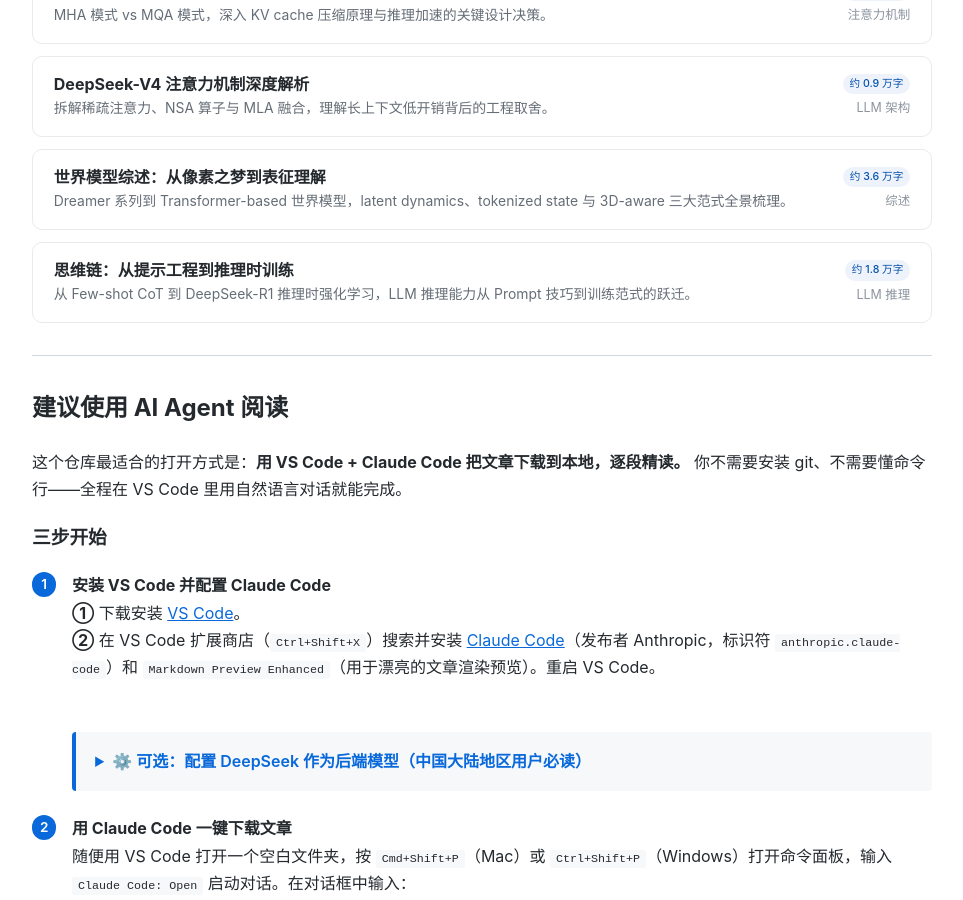
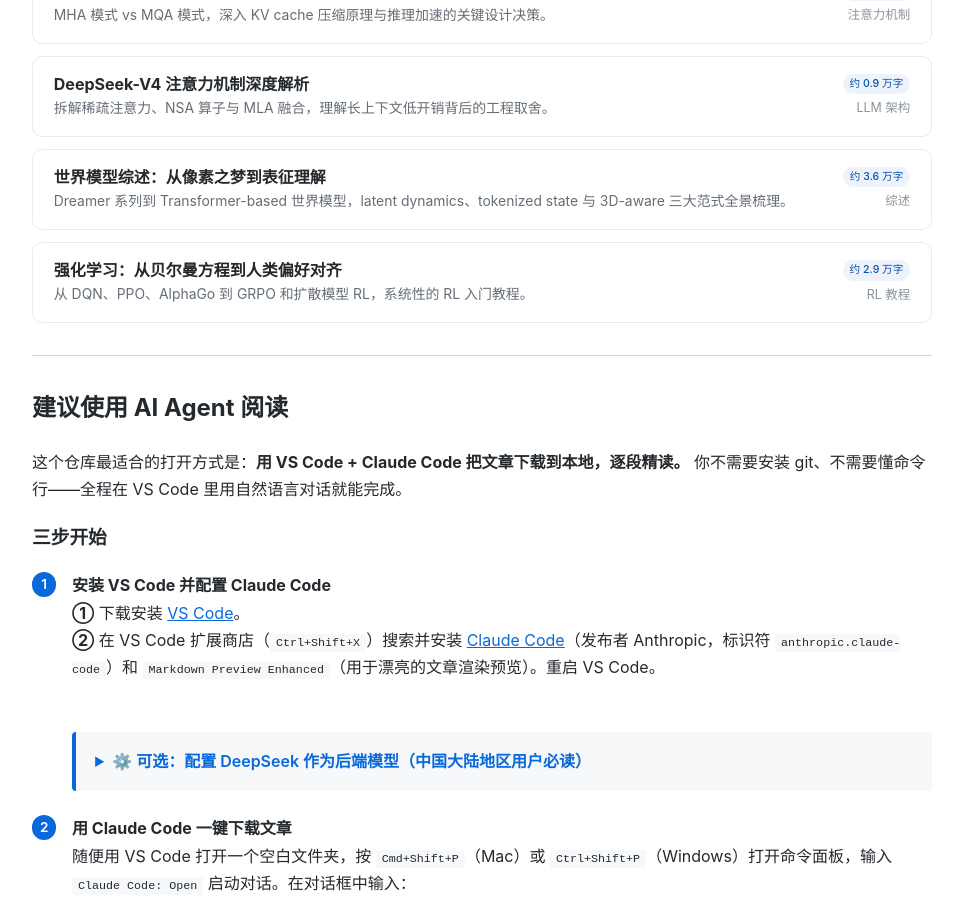
Before and after one commit to liuwwei3/liuwwei3.github.io, a Jekyll site: the page built from index.md, in a window 1280 px wide and 900 px high, scrolled down 597 px. Shown: the whole window, without its empty margins (158-1121 px from the left). Built offline with Jekyll 4.4.1, drawn with Linux system fonts in a browser that asks for light colours.

Commit message:
add RL tutorial article, remove CoT article from homepage
- Upload RL-Tutorial.md (约 2.9 万字)
- Remove cot-survey card from index.md
- Remove cot-survey entry from README.md
- Fix duplicate frontmatter in blog copy

Co-Authored-By: Claude <noreply@anthropic.com>

```diff
--- a/index.md
+++ b/index.md
@@ -165,14 +165,14 @@ title: "Davi Liu's AI Blogs"
   </div>
   </a>
 
-  <a href="blogs/cot-survey" style="text-decoration:none; color:inherit;">
+  <a href="blogs/RL-Tutorial" style="text-decoration:none; color:inherit;">
   <div class="post-card">    <div class="post-card-body">
-      <div class="post-card-title">思维链：从提示工程到推理时训练</div>
-      <div class="post-card-desc">从 Few-shot CoT 到 DeepSeek-R1 推理时强化学习，LLM 推理能力从 Prompt 技巧到训练范式的跃迁。</div>
+      <div class="post-card-title">强化学习：从贝尔曼方程到人类偏好对齐</div>
+      <div class="post-card-desc">从 DQN、PPO、AlphaGo 到 GRPO 和扩散模型 RL，系统性的 RL 入门教程。</div>
     </div>
     <div class="post-card-meta">
-      <span class="post-card-tag">约 1.8 万字</span>
-      <span>LLM 推理</span>
+      <span class="post-card-tag">约 2.9 万字</span>
+      <span>RL 教程</span>
     </div>
   </div>
   </a>
```
Also changed, not shown: blogs/RL-Tutorial.md (+0 -4 lines), README.md.
